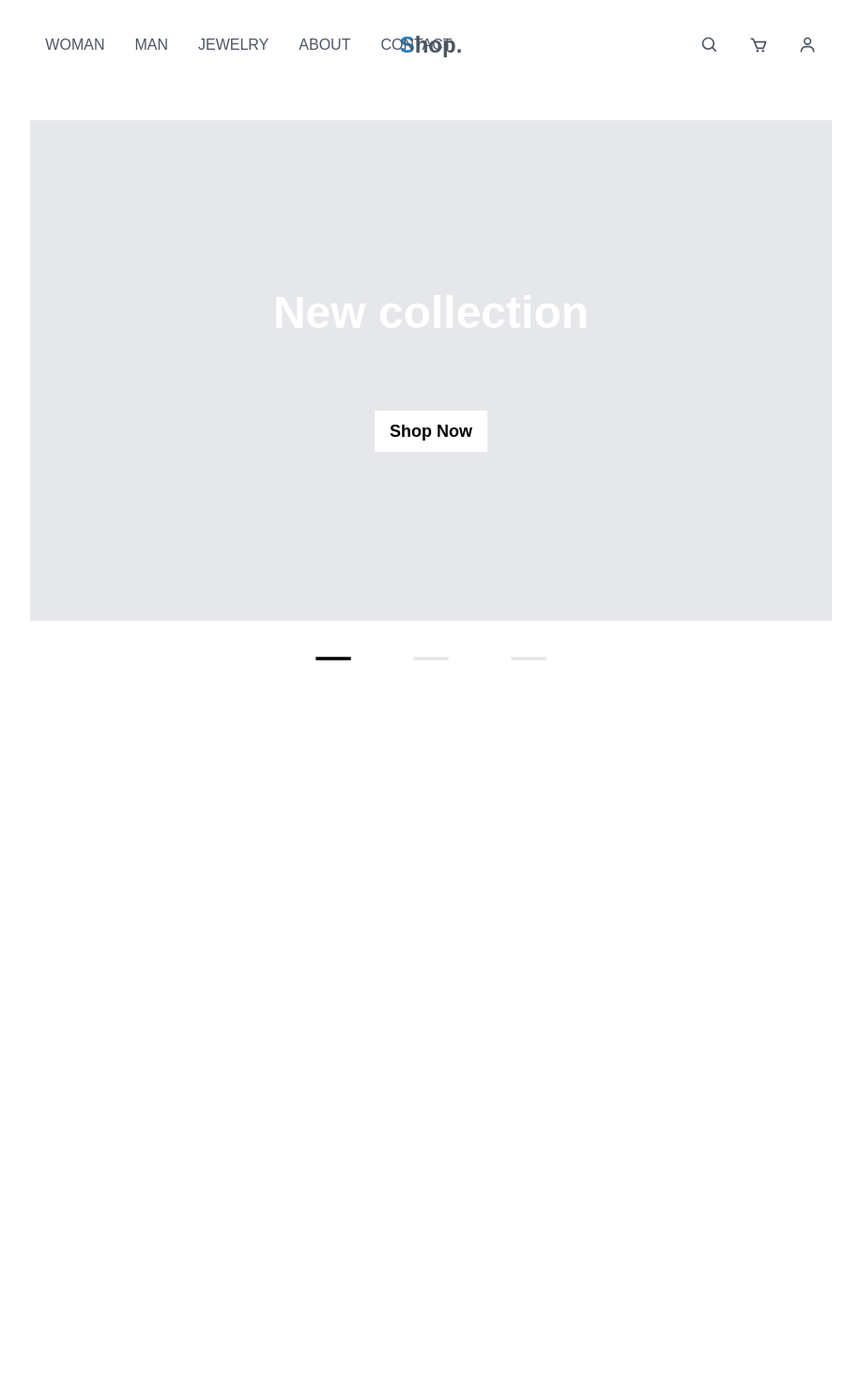
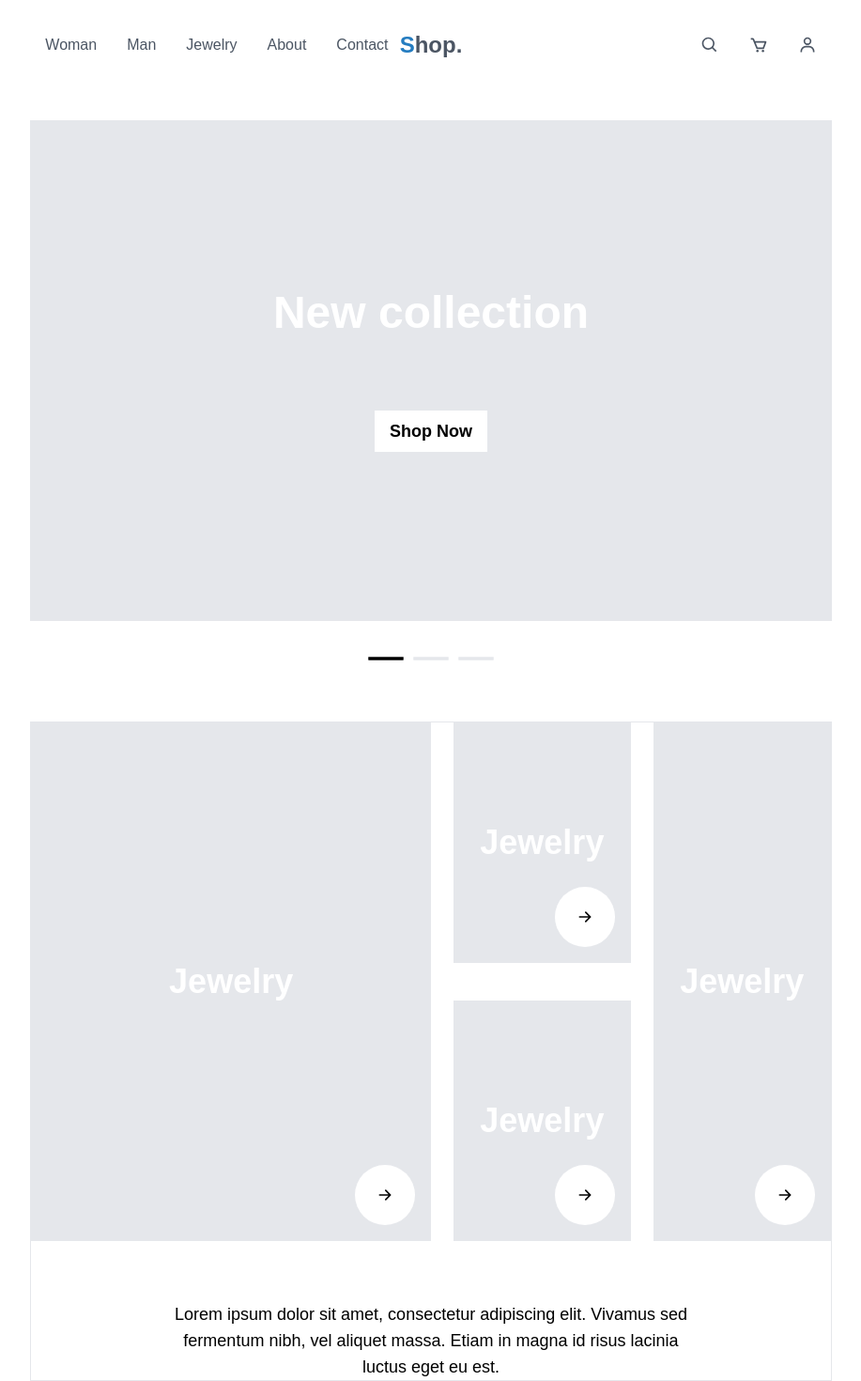
Before and after one commit to gdstp/react-online-shop, a React (Create React App) app: page / in a window 1280 px wide. Shown: the part 32-1502 px from the top of the page at 94% size, without its empty margins (181-1098 px from the left). Before the commit the page ends 800 px from the top, so only its background shows below. Built offline with nearby package versions, Linux system fonts and the light colour scheme.

Commit message:
created category section

```diff
--- /dev/null
+++ b/src/components/sections/Categories.tsx
@@ -0,0 +1,28 @@
+import React from "react";
+import Container from "../layout/Container";
+import CategoryCard from "./partials/CategoryCard";
+
+const Categories: React.FC = () => {
+  return (
+    <Container className="flex flex-col border h-categoryContainer">
+      <div className="flex justify-between w-full h-categoryImages">
+        <CategoryCard className="w-1/2" title="Jewelry" />
+        <div className="w-1/2 flex">
+          <div className="w-1/2 ml-6 flex flex-col justify-between">
+            <CategoryCard className="w-full h-64" title="Jewelry" />
+            <CategoryCard className="w-full h-64" title="Jewelry" />
+          </div>
+          <CategoryCard className="w-1/2 ml-6" title="Jewelry" />
+        </div>
+      </div>
+
+      <p className="w-2/3 mx-auto mt-16 text-lg text-center">
+        Lorem ipsum dolor sit amet, consectetur adipiscing elit. Vivamus sed
+        fermentum nibh, vel aliquet massa. Etiam in magna id risus lacinia
+        luctus eget eu est.
+      </p>
+    </Container>
+  );
+};
+
+export default Categories;
--- a/src/components/sections/Hero.tsx
+++ b/src/components/sections/Hero.tsx
@@ -12,7 +12,7 @@ const Hero: React.FC = () => {
             Shop Now
           </button>
         </div>
-        <div className="w-64 flex justify-between mx-auto mt-4">
+        <div className="w-54 flex items-center justify-between mx-auto mt-4">
           <AiOutlineLine size={48} />
           <AiOutlineLine size={48} className="text-gray-200" />
           <AiOutlineLine size={48} className="text-gray-200" />
--- a/src/components/sections/MenuBar.tsx
+++ b/src/components/sections/MenuBar.tsx
@@ -6,7 +6,7 @@ const MenuBar: React.FC = () => {
   return (
     <div className="w-full">
       <div className="w-2/3 h-40 flex justify-center text-gray-600 items-center m-auto relative">
-        <div className="flex items-center uppercase  absolute left-0">
+        <div className="flex items-center absolute left-0">
           <MenuItem text="Woman" />
           <MenuItem text="Man" />
           <MenuItem text="Jewelry" />
--- /dev/null
+++ b/src/components/sections/partials/CategoryCard.tsx
@@ -0,0 +1,20 @@
+import React from "react";
+import { BsArrowRightShort } from "react-icons/bs";
+
+const CategoryCard: React.FC<Partial<HTMLDivElement> & { title: string }> = ({
+  title,
+  ...rest
+}) => {
+  return (
+    <div
+      className={`${rest.className} border bg-gray-200 relative flex justify-center items-center`}
+    >
+      <p className="font-semibold text-4xl text-white">{title}</p>
+      <span className="w-16 h-16 rounded-full absolute bottom-0 right-0 mr-4 mb-4 bg-white flex justify-center items-center">
+        <BsArrowRightShort className="text-black" size={26} />
+      </span>
+    </div>
+  );
+};
+
+export default CategoryCard;
--- a/src/components/sections/partials/MenuItem.tsx
+++ b/src/components/sections/partials/MenuItem.tsx
@@ -2,9 +2,7 @@ import React from "react";
 
 const MenuItem: React.FC<{ text: string }> = ({ text }) => {
   return (
-    <p className="px-4 font-medium hover:text-primary delay-75 cursor-pointer">
-      {text}
-    </p>
+    <p className="px-4 hover:text-primary delay-75 cursor-pointer">{text}</p>
   );
 };
 
--- a/src/views/Home.tsx
+++ b/src/views/Home.tsx
@@ -1,4 +1,5 @@
 import React from "react";
+import Categories from "../components/sections/Categories";
 import Hero from "../components/sections/Hero";
 import MenuBar from "../components/sections/MenuBar";
 
@@ -7,6 +8,7 @@ const Home: React.FC = () => {
     <div>
       <MenuBar />
       <Hero />
+      <Categories />
     </div>
   );
 };
--- a/tailwind.config.js
+++ b/tailwind.config.js
@@ -13,6 +13,8 @@ module.exports = {
       },
       height: {
         hero: "calc(100vh - 10rem)",
+        categoryImages: "34.875rem",
+        categoryContainer: "43.875rem",
       },
     },
   },
```
